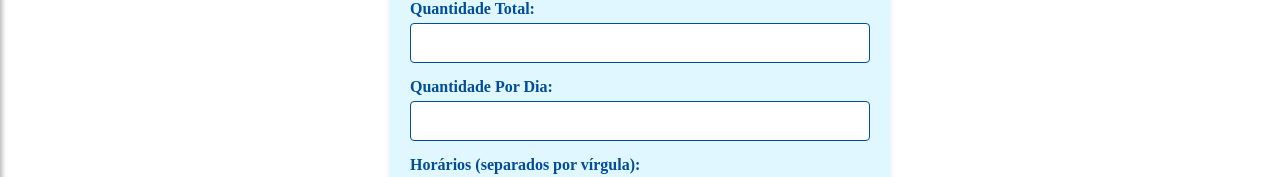
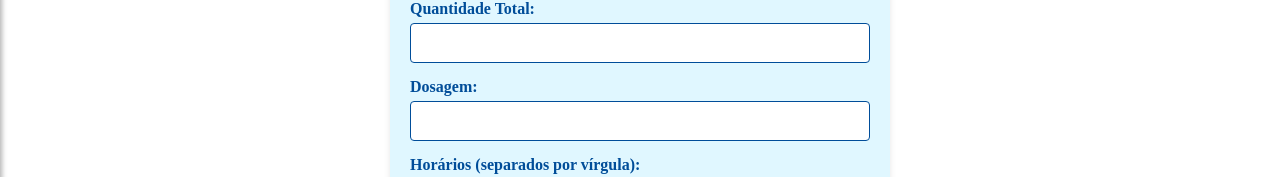
Before and after one commit to Raquel212/MediCareFrontEnd, a React (Vite) app: page /cadastrarmedicamento in a window 1280 px wide. Shown: the part 294-471 px from the top of the page. Built offline with nearby package versions, Linux system fonts and the light colour scheme.

Commit message:
Update Cadastro de Medicamento

```diff
--- a/src/pages/CadastrarMedicamento/index.jsx
+++ b/src/pages/CadastrarMedicamento/index.jsx
@@ -8,7 +8,7 @@ function CadastrarMedicamento() {
     const [form, setForm] = useState({
         nome: '',
         quantidadeTotal: '',
-        quantidadePorDia: '',
+        dosagem: '',
         horarios: '',
         foto: null,
     });
@@ -41,7 +41,7 @@ function CadastrarMedicamento() {
         setShowNotification(true);
 
         // Redefinir formulário
-        setForm({ nome: '', quantidadeTotal: '', quantidadePorDia: '', horarios: '', foto: null });
+        setForm({ nome: '', quantidadeTotal: '', dosagem: '', horarios: '', foto: null });
 
         // Esconder a notificação após 3 segundos
         setTimeout(() => setShowNotification(false), 3000); // Tempo reduzido para 3 segundos
@@ -87,11 +87,11 @@ function CadastrarMedicamento() {
                         />
                     </label>
                     <label>
-                        Quantidade Por Dia:
+                        Dosagem:
                         <input
                             type="number"
-                            name="quantidadePorDia"
-                            value={form.quantidadePorDia}
+                            name="dosagem"
+                            value={form.dosagem}
                             onChange={handleChange}
                             required
                         />
```
